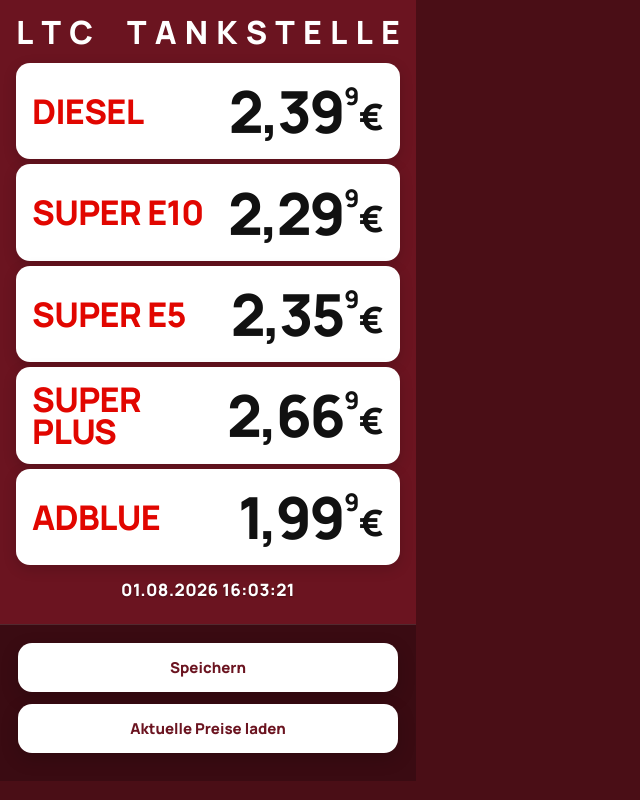
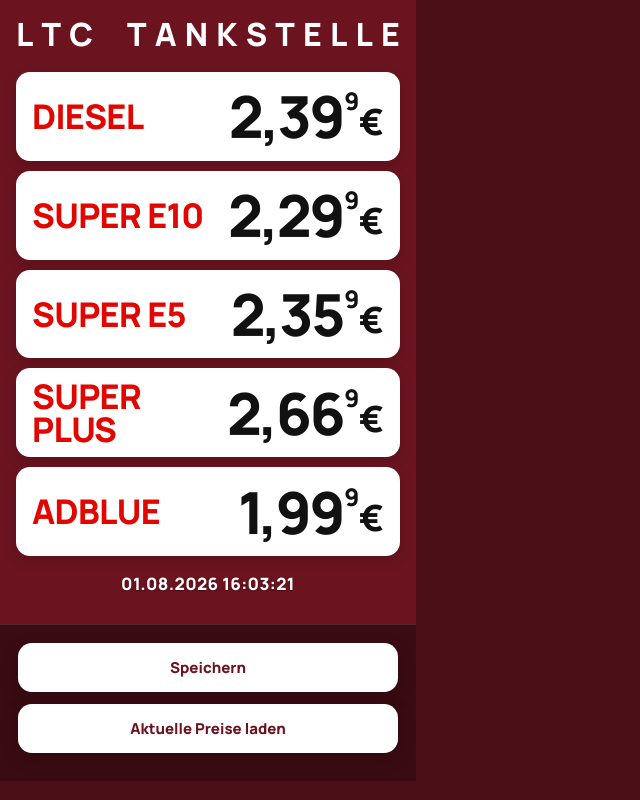
Before and after one commit to Mchdozr/gazbenzin, a PHP site: page /widget.php in a window 1280 px wide. Shown: the whole page, without its empty margins (0-640 px from the left). Run offline with PHP 8.4, Linux system fonts and the light colour scheme.

Commit message:
Shorten fixed-height price cards, widen gaps, enlarge brand, lift clock.
Co-authored-by: Mücahid Özer <Mchdozr@users.noreply.github.com>

```diff
--- a/assets/style.css
+++ b/assets/style.css
@@ -3,12 +3,13 @@
   --card: #ffffff;
   --accent: #e10600;
   --text: #111111;
-  --gap: 5px;
+  --gap: 10px;
   --radius: 14px;
   --pad-x: 16px;
-  --footer-h: 38px;
-  --brand-h: 52px;
-  --safe-bottom: 16px;
+  --card-h: 78px;
+  --footer-h: 36px;
+  --brand-h: 56px;
+  --safe-bottom: 22px;
 }
 
 * {
--- a/display.php
+++ b/display.php
@@ -6,7 +6,7 @@ require __DIR__ . '/includes/fuels.php';
 
 $prices = readPrices();
 $fuels = fuelDefinitions();
-$assetV = '20260801m';
+$assetV = '20260801n';
 sendNoCacheHeaders();
 ?>
 <!DOCTYPE html>
--- a/includes/admin-view.php
+++ b/includes/admin-view.php
@@ -4,7 +4,7 @@ declare(strict_types=1);
 /** @var array $prices */
 /** @var array $fuels */
 
-$assetV = '20260801m';
+$assetV = '20260801n';
 ?>
 <!DOCTYPE html>
 <html lang="de">
```
